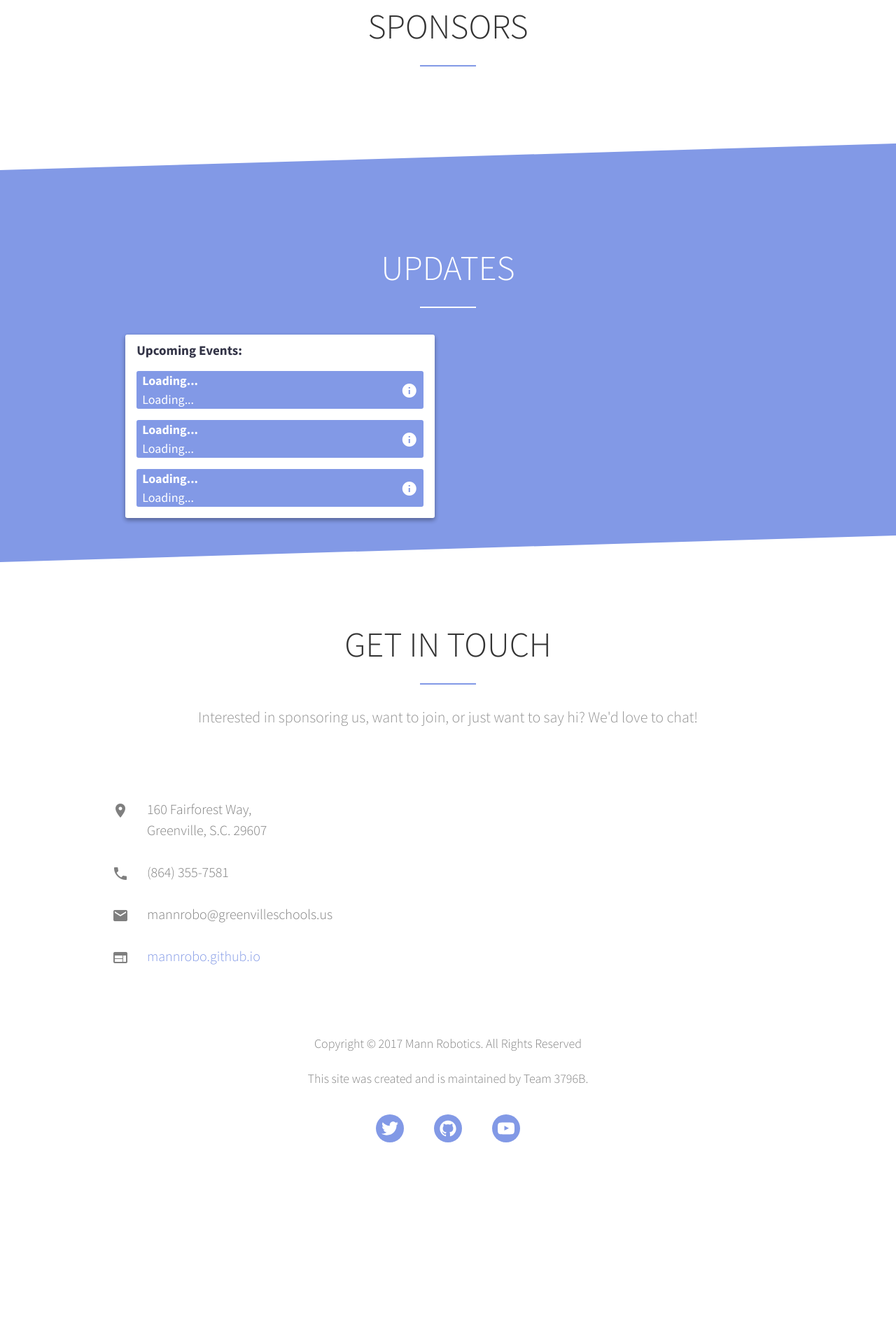
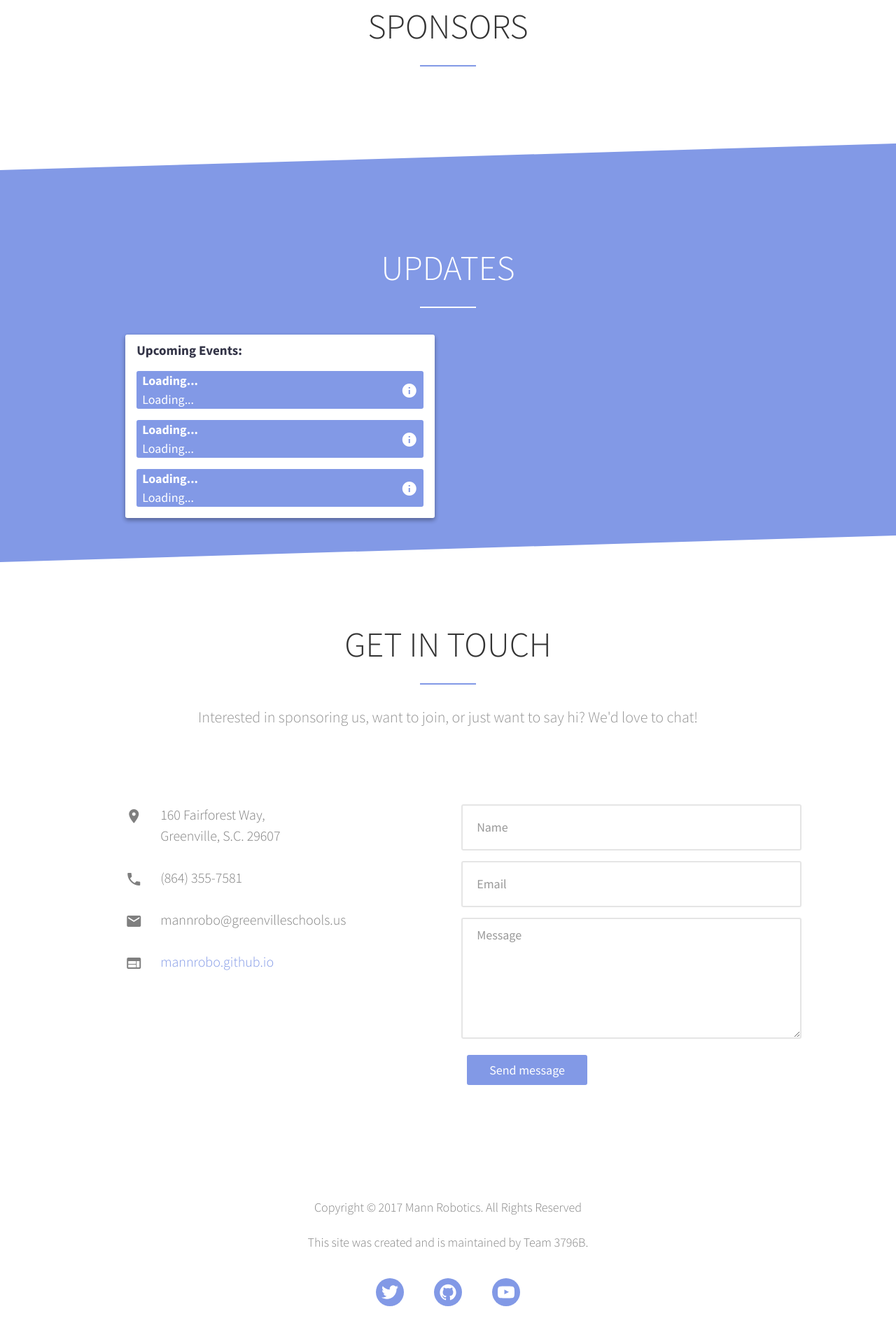
Before and after one commit to mannrobo/mannrobo.github.io, a Jekyll site: the page built from index.html, in a window 1280 px wide. Shown: the part 2981-4901 px from the top of the page at 70% size. Built offline with Jekyll 4.4.1, drawn with Linux system fonts in a browser that asks for light colours; comment, search, counter and statistics services are not loaded; before the commit the page ends 4667 px from its top, so only the background shows below that.

Commit message:
Contact Form

```diff
--- a/_sass/contact.scss
+++ b/_sass/contact.scss
@@ -1,5 +1,5 @@
 #contact {
-    padding-bottom: 0;
+    padding-bottom: 4em;
     ul.contact-info {
         padding: 0;
         margin: 0 0 1.5em 0;
--- a/_sass/touch.scss
+++ b/_sass/touch.scss
@@ -1,7 +1,18 @@
-// For changes to styles when the user is using a touchscreen
+// For changes to styles when the user is using a touchscreen, or in general when the user is using a specific device
 body.user-is-touching {
     header nav a.hamburger:hover {
         span.burger::before { top: -10px !important }
         span.burger::after { top: 10px !important }
     }
 }
+
+.sr-only {
+    position: absolute;
+    width: 1px;
+    height: 1px;
+    margin: -1px;
+    padding: 0;
+    overflow: hidden;
+    clip: rect(0, 0, 0, 0);
+    border: 0;
+}
--- a/_sass/util.scss
+++ b/_sass/util.scss
@@ -124,7 +124,7 @@ section {
 
 
 // Buttons
-a.button {
+a.button, input.button {
     background: $blue;
     color: $white;
     text-decoration: none;
@@ -133,6 +133,8 @@ a.button {
     margin: 8px;
     border-radius: 3px;
     transition: $transition;
+    border: none !important;
+    cursor: pointer;
     &.right { float: right; right: 0 }
     &:hover {
         background: $grey1 !important;
@@ -302,3 +304,58 @@ footer {
       border-radius: 50%;
     }
   }
+
+
+// Forms
+.form-group {
+    margin-bottom: 15px;
+}
+
+.form-control {
+    display: block;
+    width: 100%;
+    height: 42px !important;
+    padding: 10px 20px;
+    font-size: 14px;
+    line-height: 1.42857;
+    color: #555555;
+    box-shadow: none;
+    background: transparent;
+    border: 2px solid rgba(0, 0, 0, 0.1);
+    border-radius: 3px;
+    height: 54px;
+    font-size: 18px;
+    font-weight: 400;
+    transition: $transition;
+    &:active, &:focus {
+        outline: none;
+        box-shadow: none;
+        border-color: $blue;
+    }
+  }
+  .form-control::-moz-placeholder {
+    color: #999;
+    opacity: 1;
+  }
+  .form-control:-ms-input-placeholder {
+    color: #999;
+  }
+  .form-control::-webkit-input-placeholder {
+    color: #999;
+  }
+  .form-control[disabled], .form-control[readonly], fieldset[disabled] .form-control {
+    background-color: #eeeeee;
+    opacity: 1;
+  }
+  .form-control[disabled], fieldset[disabled] .form-control {
+    cursor: not-allowed;
+  }
+
+  textarea.form-control {
+    height: auto;
+    min-height: 149px;
+  }
+
+  input[type="search"] {
+    -webkit-appearance: none;
+  }
--- a/index.html
+++ b/index.html
@@ -144,7 +144,8 @@ sponsors:
     <div class="container">
         <h1 class="section-head">Get In Touch</h1>
         <h3>Interested in sponsoring us, want to join, or just want to say hi? We'd love to chat!</h3>
-        <div class="col-md-6">
+        <div class="row">
+            <div class="col-6">
                     <ul class="contact-info">
                         <li class="contact-vector"><i class="material-icons">location_on</i>160 Fairforest Way, <br /> Greenville, S.C. 29607</li>
 
@@ -155,5 +156,25 @@ sponsors:
                         <li class="contact-vector"><i class="material-icons">web</i><a href="https://mannrobo.github.io" target="_blank">mannrobo.github.io</a></li>
                     </ul>
             </div>
+            <div class="col-6">
+                <form action="https://formspree.io/mannrobo@greenvilleschools.us">
+                    <div class="form-group">
+                        <label for="name" class="sr-only">Name</label>
+                        <input type="text" id="name" class="form-control" name="name" placeholder="Name">
+                    </div>
+                    <div class="form-group">
+                        <label for="email" class="sr-only">Name</label>
+                        <input type="email" id="email" class="form-control" name="email" placeholder="Email">
+                    </div>
+                    <div class="form-group">
+                        <label for="Message" class="sr-only">Name</label>
+                        <textarea type="Message" id="Message" class="form-control" name="Message" placeholder="Message"></textarea>
+                    </div>
+                    <div class="form-group">
+                        <input class="button" value="Send message" type="submit">
+                    </div>
+                </form>
+            </div>
+        </div>
     </div>
 </section>
```
Lines whose indentation alone changed are shown as unchanged.
